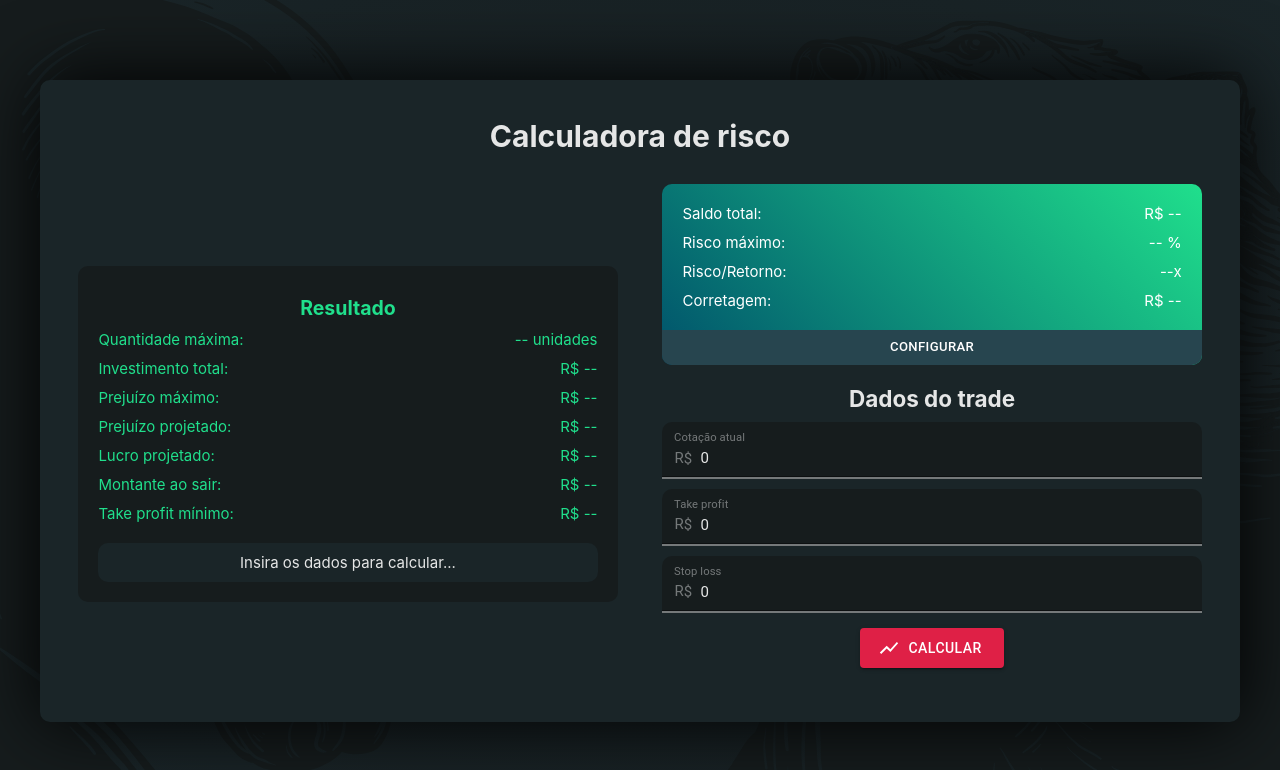
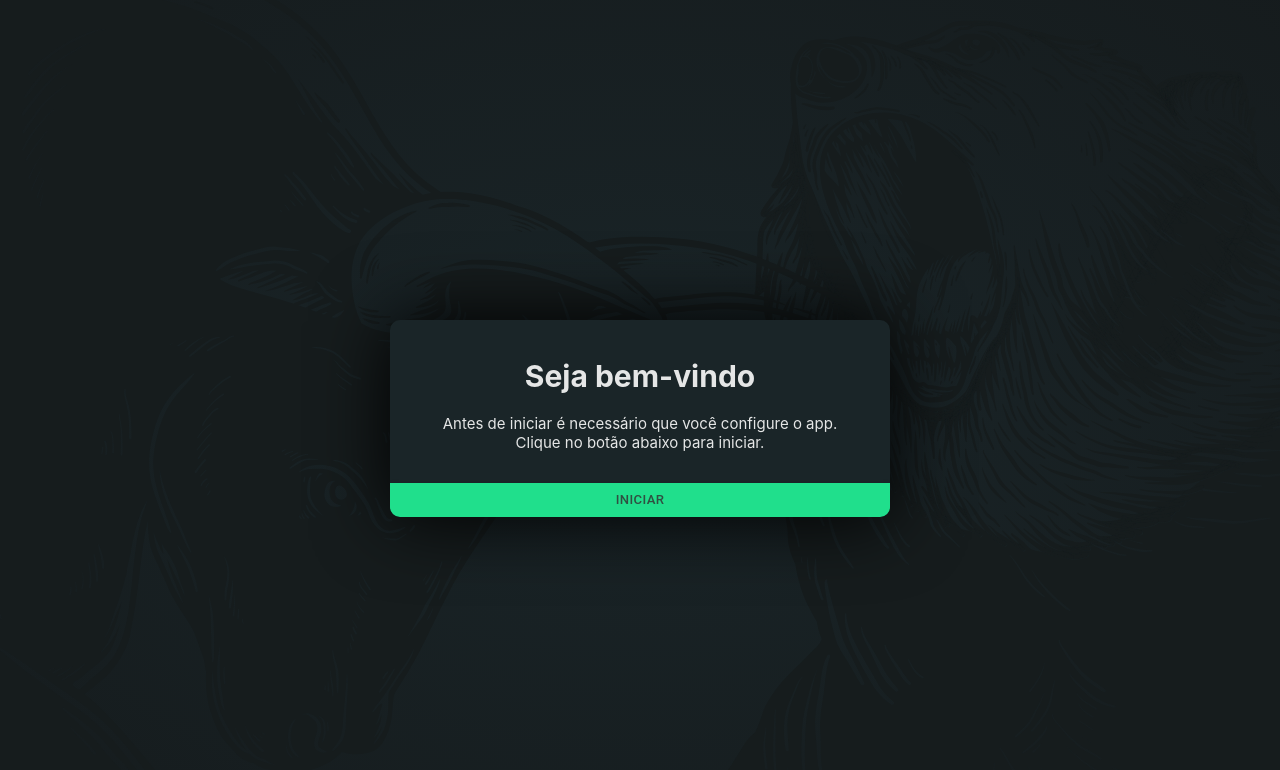
Before and after one commit to FelipeRamosDev/risk-manager, a Next.js app: page / in a window 1280 px wide. Shown: the top 770 px of the page. Built offline with nearby package versions, Linux system fonts and the light colour scheme.

Commit message:
Criar componente para primeiro acesso #1

```diff
--- a/src/controllers/services/local-storage.js
+++ b/src/controllers/services/local-storage.js
@@ -2,11 +2,18 @@
 
 export default class LocalStorageService{
     edit({data}){
+        localStorage.setItem('amIUser', true);
         if(data) localStorage.setItem('config', JSON.stringify(data));
     }
 
-    read({setter}){
-        let data = localStorage.getItem('config');
-        if(data) setter(JSON.parse(data));
+    read({setter, key}){
+        let data = localStorage.getItem(key || 'config');
+        if(data) {
+            let parsed = JSON.parse(data);
+            if(setter) setter(parsed);
+            return parsed;
+        } else {
+            return false
+        }
     }
 }
--- a/src/pages/index.js
+++ b/src/pages/index.js
@@ -1,12 +1,104 @@
+import { useEffect, useState } from 'react';
+import Modal from '@material-ui/core/Modal';
+
+// Services
+import LocalStorageService from '@/controllers/services/local-storage';
+
+// Components
 import CalculateRisk from '@/views/components/activities/calculate-risk';
+import BoxActivity from '@/views/components/activities/box-config';
+
+import { useConfigData } from '@/controllers/contexts/config-data';
+
+// Modals
+import ConfigModal from '@/views/components/modals/config-modal';
 
 // Styles
 import mainStyles from 'styles/main.module.css';
 
+// Main decalrations
+const ls = new LocalStorageService();
+
 export default function Home() {
+  const [ configCtrl, setConfigCtrl ] = useState(false);
+  const { configData, setConfigData } = useConfigData();
+  const [ accessType, setAccessType ] = useState('loading');
+  let Activity = IsError;
+
+  useEffect(()=>{
+    let amIUser = ls.read({key: 'amIUser'});
+
+    if(amIUser){
+      setAccessType('configured');
+    } else {
+      setAccessType('first-access');
+    }
+    // ls.read({setter: setConfigData});
+  }, [configData])
+
+  function saveHandle(accessType){
+    window.location.reload();
+  }
+
+
+  switch(accessType){
+    case 'loading':
+      Activity = IsLoading;
+      break;
+    case 'first-access':
+      Activity = IsFirstAccess;
+      break;
+    case 'configured':
+      Activity = IsConfigured;
+      break;
+  }
+
   return (
     <div className={mainStyles.main}>
-      <CalculateRisk />
+      <Activity setModalCtrl={setConfigCtrl} />
+
+      <Modal
+          open={configCtrl}
+      >
+          <ConfigModal modalCtrl={setConfigCtrl} addHandle={(accessType === 'configured') ? false : saveHandle} />
+      </Modal>
     </div>
   )
 }
+
+
+function IsLoading({setModalCtrl}){
+  return (
+    <BoxActivity
+      setModalCtrl={setModalCtrl}
+      title="Carregando"
+    />
+  )
+}
+function IsFirstAccess({setModalCtrl}){
+  return (
+    <BoxActivity
+      setModalCtrl={setModalCtrl}
+      title="Seja bem-vindo"
+      description="Antes de iniciar é necessário que você configure o app. Clique no botão abaixo para iniciar."
+      hasButton={true}
+      buttonText="Iniciar"
+      buttonHandler={()=> setConfigCtrl(true)}
+    />
+  )
+}
+function IsConfigured({setModalCtrl}){
+  return (
+    <CalculateRisk
+      setModalCtrl={setModalCtrl}
+    />
+  )
+}
+function IsError({setModalCtrl}){
+  return (
+    <BoxActivity
+      setModalCtrl={setModalCtrl}
+      title="Ocorreu um erro!"
+    />
+  )
+}
--- /dev/null
+++ b/src/views/components/activities/box-config.jsx
@@ -0,0 +1,42 @@
+import Button from '@material-ui/core/Button';
+
+// Styles
+import mainStyles from 'styles/main.module.css';
+
+export default function BoxActivity({icon, title, description, hasButton, buttonText, buttonHandler, attrButtonHandler}){
+
+    return (
+        <div
+            className={`${mainStyles.card} ${mainStyles.container}`}
+            style={{
+                position: 'relative',
+                padding: hasButton ? '3% 3% 50px 3%' : '3%',
+                marginTop: '30vh',
+                width: '95%',
+                maxWidth: '500px',
+                boxShadow: '0 0 74px black',
+                overflow: 'hidden'
+            }}
+        >
+            {title && <h1 style={{marginTop: 0}}>{title}</h1>}
+            {description && <p style={{textAlign: 'center'}}>{description}</p>}
+
+            {hasButton && <Button
+                variant="contained"
+                style={{
+                    position: 'absolute',
+                    width: '100%',
+                    bottom: 0,
+                    left: 0,
+                    right: 0,
+                    backgroundColor: 'var(--secondary-soft)',
+                    color: 'var(--secondary-dark)',
+                    borderRadius: 0
+                }}
+                onClick={()=> buttonHandler(attrButtonHandler)}
+            >
+                {buttonText}
+            </Button>}
+        </div>
+    )
+}
--- a/src/views/components/activities/calculate-risk.jsx
+++ b/src/views/components/activities/calculate-risk.jsx
@@ -19,7 +19,7 @@ import { ptBR } from '@/views/text-content';
 // Main declarations
 const textPTBR = ptBR.calculateRisk;
 
-export default function CalculateRiskActivity(){
+export default function CalculateRiskActivity({setModalCtrl}){
     const { calcData, setCalcData } = useCalcData();
     const { configData, setConfigData } = useConfigData();
     const { resultData, setResultData } = useResultData();
@@ -33,7 +33,7 @@ export default function CalculateRiskActivity(){
                     <ResultSection />
                 </div>
                 <div className={mainStyles['flex-item']}>
-                    <ConfigDataSection />
+                    <ConfigDataSection setModalCtrl={setModalCtrl} />
                     <CalculateFormSection />
                 </div>
             </div>
--- a/src/views/components/modals/config-modal.jsx
+++ b/src/views/components/modals/config-modal.jsx
@@ -16,7 +16,7 @@ import SaveIcon from '@material-ui/icons/Save';
 import mainStyles from 'styles/main.module.css';
 import { defaultTheme } from 'styles/theme';
 
-export default function ConfigModal({modalCtrl}){
+export default function ConfigModal({modalCtrl, addHandle}){
     const { configData, setConfigData } = useConfigData();
 
     return (
@@ -29,7 +29,7 @@ export default function ConfigModal({modalCtrl}){
             padding: '2%'
         }}>
             <div className={mainStyles.card} style={{
-                maxWidth: '300px',
+                maxWidth: '500px',
                 overflow: 'hidden'
             }}>
                 <Header title="Configurações" modalCtrl={modalCtrl} />
@@ -49,7 +49,10 @@ export default function ConfigModal({modalCtrl}){
                                 color: 'var(--secondary-dark)',
                                 marginTop: '30px'
                             }}
-                            onClick={()=> saveConfig({data: configData, modalCtrl })}
+                            onClick={()=> {
+                                saveConfig({data: configData, modalCtrl });
+                                if(addHandle) addHandle();
+                            }}
                         >Salvar</Button>
                     </div>
                 </div>
--- a/src/views/components/sections/config-data.jsx
+++ b/src/views/components/sections/config-data.jsx
@@ -1,10 +1,5 @@
-import { useState, useRef, useEffect } from 'react';
-import Modal from '@material-ui/core/Modal';
+import { useEffect } from 'react';
 import Button from '@material-ui/core/Button';
-
-// Modals
-import ConfigModal from '@/views/components/modals/config-modal';
-
 // Controllers
 import { fixingNumbers } from '@/controllers/form-controller';
 
@@ -13,7 +8,7 @@ import { useCalcData } from '@/controllers/contexts/calc-data';
 import { useConfigData } from '@/controllers/contexts/config-data';
 import { useResultData } from '@/controllers/contexts/result-data';
 
-// Services
+// // Services
 import LocalStorageService from '@/controllers/services/local-storage';
 
 // Styles
@@ -21,12 +16,8 @@ import mainStyles from 'styles/main.module.css';
 
 const ls = new LocalStorageService();
 
-export default function ConfigDataSectionComponent(){
-    const { calcData, setCalcData } = useCalcData();
+export default function ConfigDataSectionComponent({setModalCtrl}){
     const { configData, setConfigData } = useConfigData();
-    const { resultData, setResultData } = useResultData();
-    const [ modalCtrl, setModalCtrl ] = useState(false)
-    let modalRef = useRef('config-modal');
 
     useEffect(()=>{
         ls.read({setter: setConfigData})
@@ -81,11 +72,5 @@ export default function ConfigDataSectionComponent(){
                 </div>
             </div>
         </div>
-        <Modal
-            open={modalCtrl}
-            ref={modalRef}
-        >
-            <ConfigModal modalCtrl={setModalCtrl} />
-        </Modal>
     </>);
 }
--- a/styles/main.module.css
+++ b/styles/main.module.css
@@ -11,7 +11,7 @@
     right: 0;
     min-height: 100vh;
     overflow-y: scroll;
-    background: url('../public/bg.svg'), radial-gradient(var(--primary-hardDark), var(--primary-dark));
+    background: url('../public/bg.svg'), radial-gradient(var(--primary-dark), var(--primary-hardDark));
     background-repeat: no-repeat;
     background-size: cover;
     color: var(--text-main);
```
